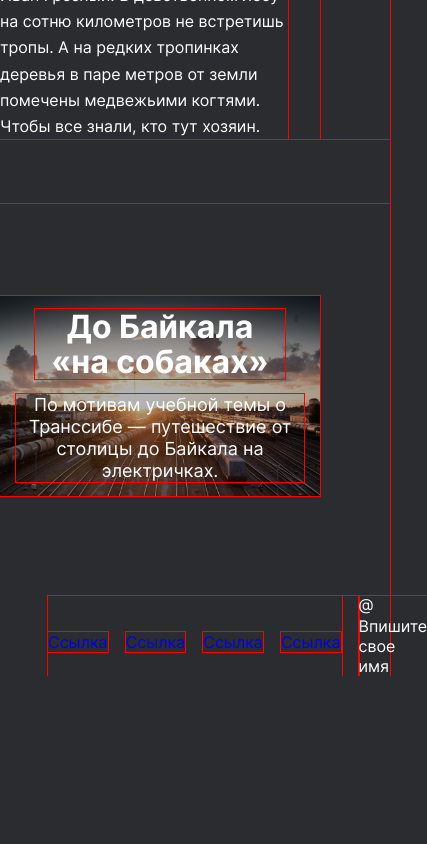
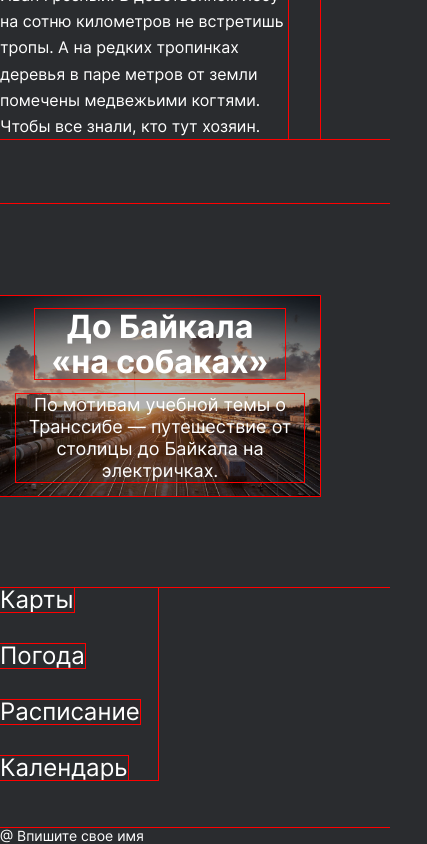
Before and after one commit to Shiker2032/russian-travel, a plain HTML site: page index.html in a window 390 px wide. Shown: the part 9335-10179 px from the top of the page, 427 px wide, since content can reach past the window. Before the commit the page ends 10011 px from the top, so only its background shows below. Drawn offline with Linux system fonts and the light colour scheme; files whose address does not match are found by name.

Commit message:
Начало адаптивности для Footer

```diff
--- a/index.html
+++ b/index.html
@@ -141,13 +141,12 @@
                         <p class="cover__subtitle">По мотивам учебной темы о Транссибе — путешествие от столицы до Байкала на электричках.</p>
                     </div>
                 </section>
-
         <footer class="footer">
-            <div class="footer__link-container">
-                <a class="footer__link" href="#">Ссылка</a>
-                <a class="footer__link" href="#">Ссылка</a>
-                <a class="footer__link" href="#">Ссылка</a>
-                <a class="footer__link" href="#">Ссылка</a>
+            <div class="footer__link-wrapper">
+                <a class="footer__link" href="#">Карты</a>
+                <a class="footer__link" href="#">Погода</a>
+                <a class="footer__link" href="#">Расписание</a>
+                <a class="footer__link" href="#">Календарь</a>
             </div>
             <p class="footer__copyright">@ Впишите свое имя</p>
         </footer>
--- a/styles.css
+++ b/styles.css
@@ -240,29 +240,60 @@ a {
 
 
         .footer {
-            margin-left: 48px;
-            margin-right: 48px;
             display: flex;
             justify-content: space-between;
-            position: relative;
-            margin-top: 100px;
+            max-width: 1184px;
+            margin: 92px auto 0;
+}
 
+@media (max-width: 797px){
+    .footer {
+        flex-flow: column;
+    }
+}
+
+ .footer__link-wrapper {
+            display: flex;
+            align-items: flex-end;
+            padding-bottom: 24px;
         }
+@media (max-width: 797px) {
+    .footer__link-wrapper {
+        width: 158px;
+        flex-flow: column;
+        align-items: baseline;
+        padding: 0;
+        margin-bottom: 48px;
+    }
+}
+
 
         .footer__link {
+            margin:0;
             margin-right: 18px;
+            color: white;
+            font-size: 16px;
+            line-height: 18px;
         }
+@media (max-width: 767px) {
+    .footer__link {
+        margin: 0 0 32px;
+        font-size: 24px;
+        line-height: 24px;
+    }
+}
+.footer__link:last-child {
+    margin:0;
+}
+
 
         .footer__copyright {
             margin: 0;
+            font-size: 14px;
+            line-height: 16px;
         }
 
-        .footer__link-container {
-            display: flex;
-            align-items: flex-end;
-            padding-bottom: 24px;
 
-        }
 
 
 
```
